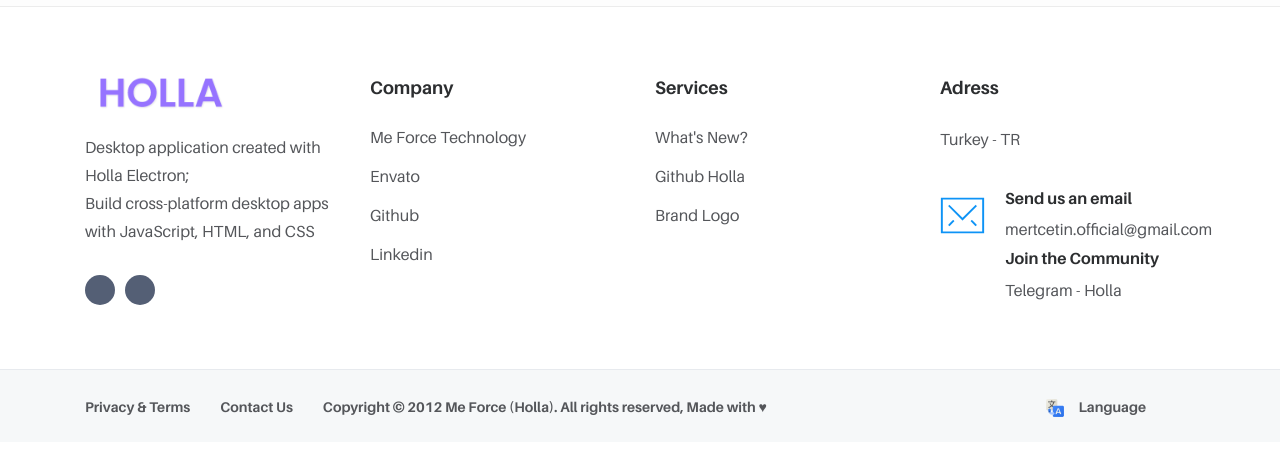
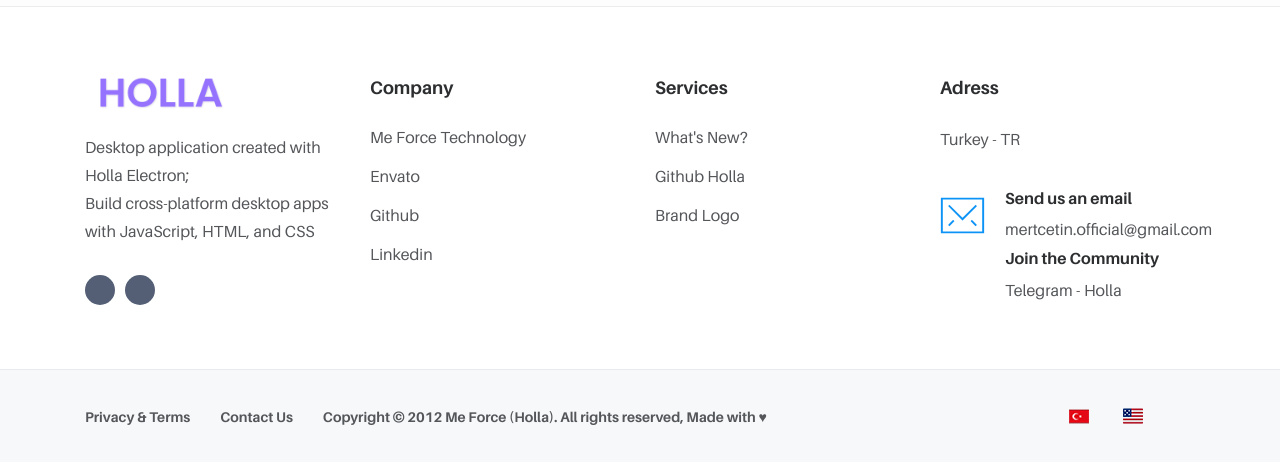
Before and after one commit to cetinmert/holla, a Jekyll site: the page built from docs/index.html, in a window 1280 px wide and 900 px high, scrolled down 3438 px, cut to the strip 438-900 px from the top of the window. Built offline with Jekyll 4.4.1, drawn with Linux system fonts in a browser that asks for light colours; some web fonts are replaced.

Commit message:
Update footer.html

```diff
--- a/docs/_includes/footer.html
+++ b/docs/_includes/footer.html
@@ -82,8 +82,18 @@
 </nav>
 <!-- end of mini footer nav -->
 <div class="d-flex justify-content-between ml-auto">
-<div class="lang-selector mr-30 position-relative">
-<button class="lang-selector__button" type="button">
+<div style="display: flex;" class="lang-selector mr-30 position-relative">
+
+
+
+<a class="lang-dropdown__item d-flex align-items-center" onclick="i18nChanger('tr')"><img src="https://cetinmert.github.io/holla/img/flag-tr.png"
+class="flag-image mr-10"></a>
+<a class="lang-dropdown__item d-flex align-items-center" onclick="i18nChanger('en')"><img src="https://cetinmert.github.io/holla/img/flag-usa.png"
+class="flag-image mr-10"></a>
+
+
+
+<button style="display: none;" class="lang-selector__button" type="button">
 <img src="https://cetinmert.github.io/holla/img/flag-langue.png" title="Dil" class="flag-image">
 <span><i18n>Dil</i18n></span>
 <i class="fa fa-angle-up"></i>
```
